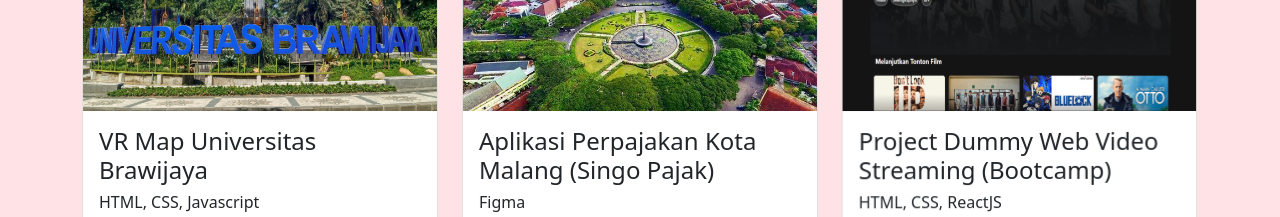
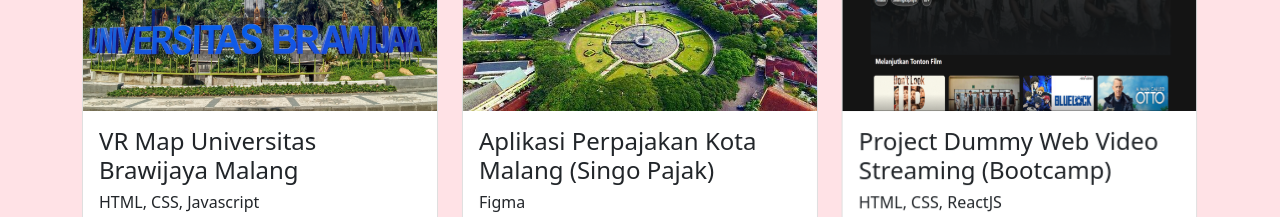
Before and after one commit to Wheeezzz/Porto, a plain HTML site: page index.html in a window 1280 px wide. Shown: the part 1560-1777 px from the top of the page. Drawn offline with nearby package versions, Linux system fonts and the light colour scheme.

Commit message:
Update index.html

```diff
--- a/index.html
+++ b/index.html
@@ -114,7 +114,7 @@
             <div class="card">
               <img src="img/projects/1.jpg" class="card-img-top" alt="Project 1" />
               <div class="card-body">
-                <h4>VR Map Universitas Brawijaya</h4>
+                <h4>VR Map Universitas Brawijaya Malang</h4>
                 <h6>HTML, CSS, Javascript</h6>
                 <p class="card-text">Dalam project ini, saya bertugas memperbarui dan menginputkan data map Kampus UB Malang. Serta memperbaiki tampilan website.</p>
               </div>
```
